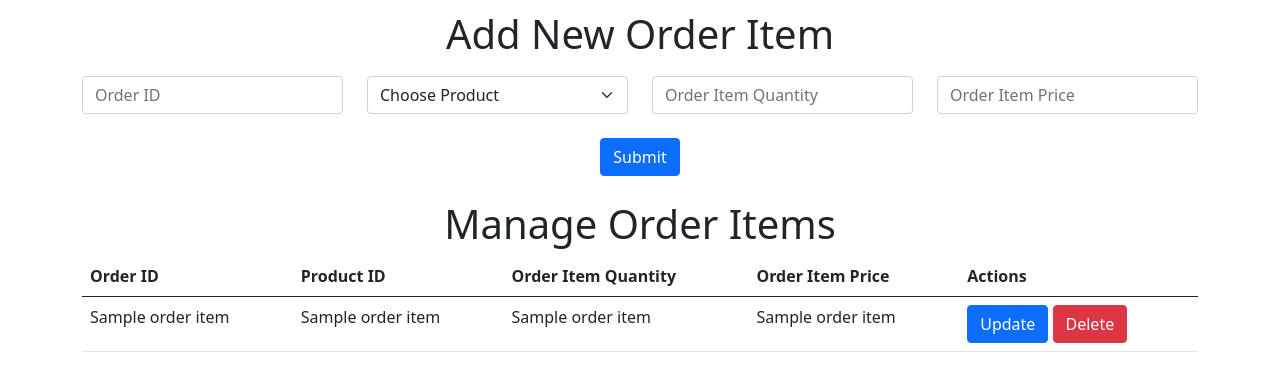
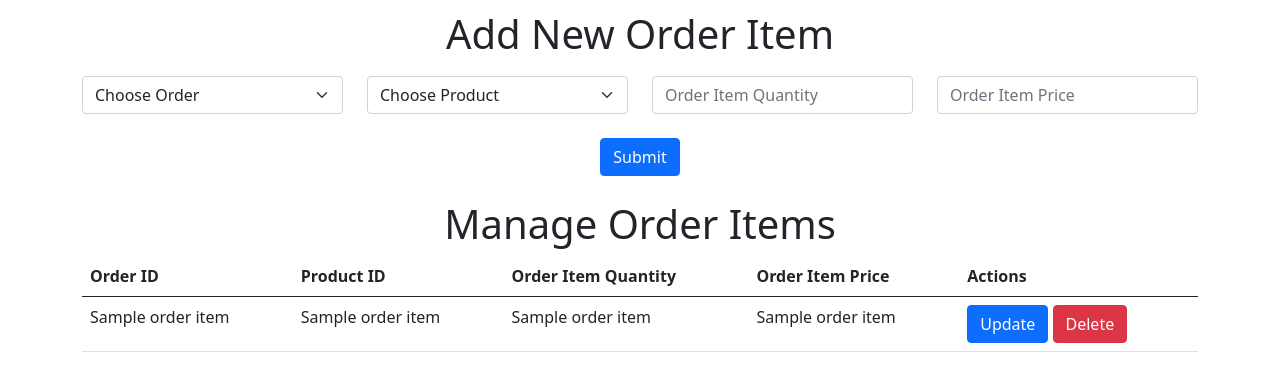
Before and after one commit to CaseyArndt/DBProject, a Flask app: template templates/orderitems.html in a window 1280 px wide. Shown: the part 56-447 px from the top of the page. Run offline with Flask 2, Linux system fonts and the light colour scheme; the template is opened without the code that fills it: most values are stand-ins (such as "Sample title", 1, 10 or a date in 2020).

Commit message:
Add dropdowns to OrderItems

```diff
--- a/templates/orderitems.html
+++ b/templates/orderitems.html
@@ -11,7 +11,12 @@
     <form action="/orderitems" method="POST" class="text-center">
         <div class="row">
             <div class="col">
-                <input type="text" class="form-control" name="order_id" id="order_id" placeholder="Order ID">
+                <select class="form-select" name="order" id ="order">
+                    <option selected>Choose Order</option>
+                    {% for order in orders %}
+                    <option value="{{order[0]}}">{{order[0]}}</option>
+                    {% endfor %}
+                </select>
             </div>
             <div class="col">
                 <select class="form-select" name="product" id ="product">
```
